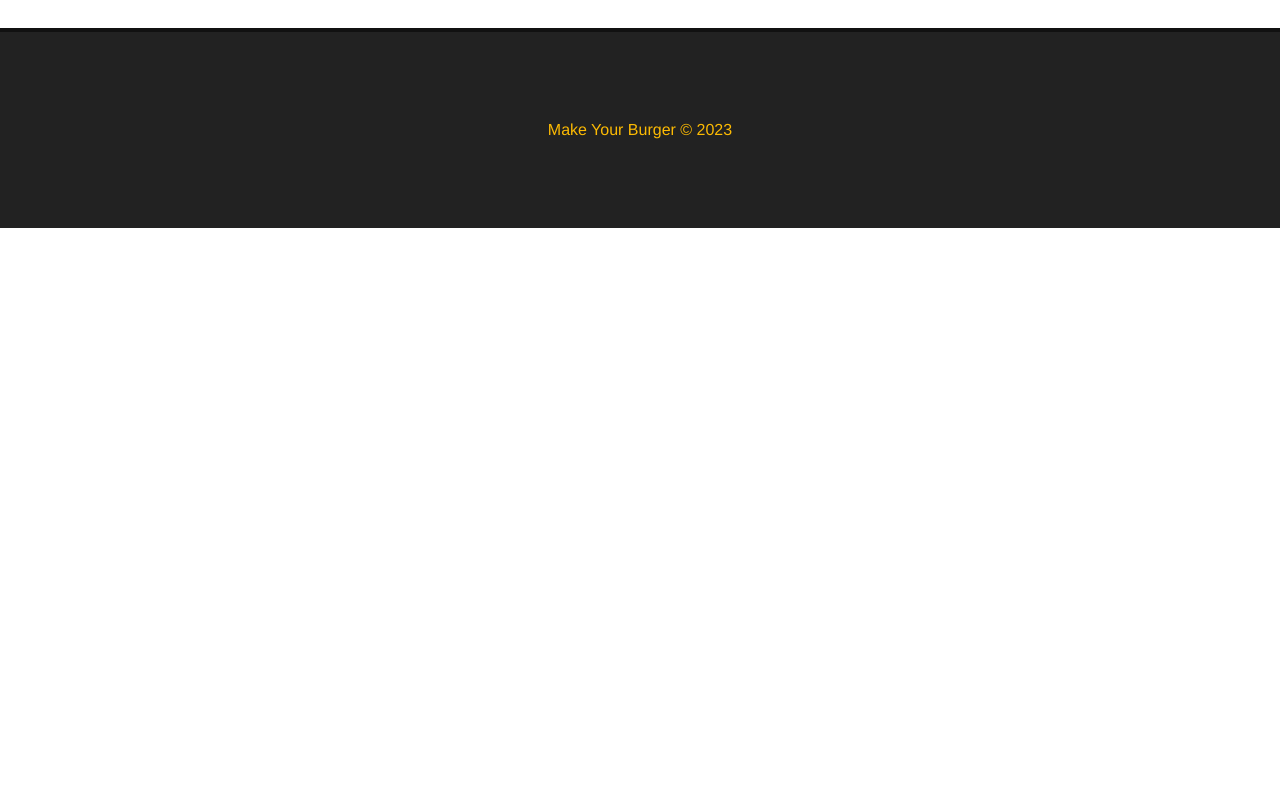
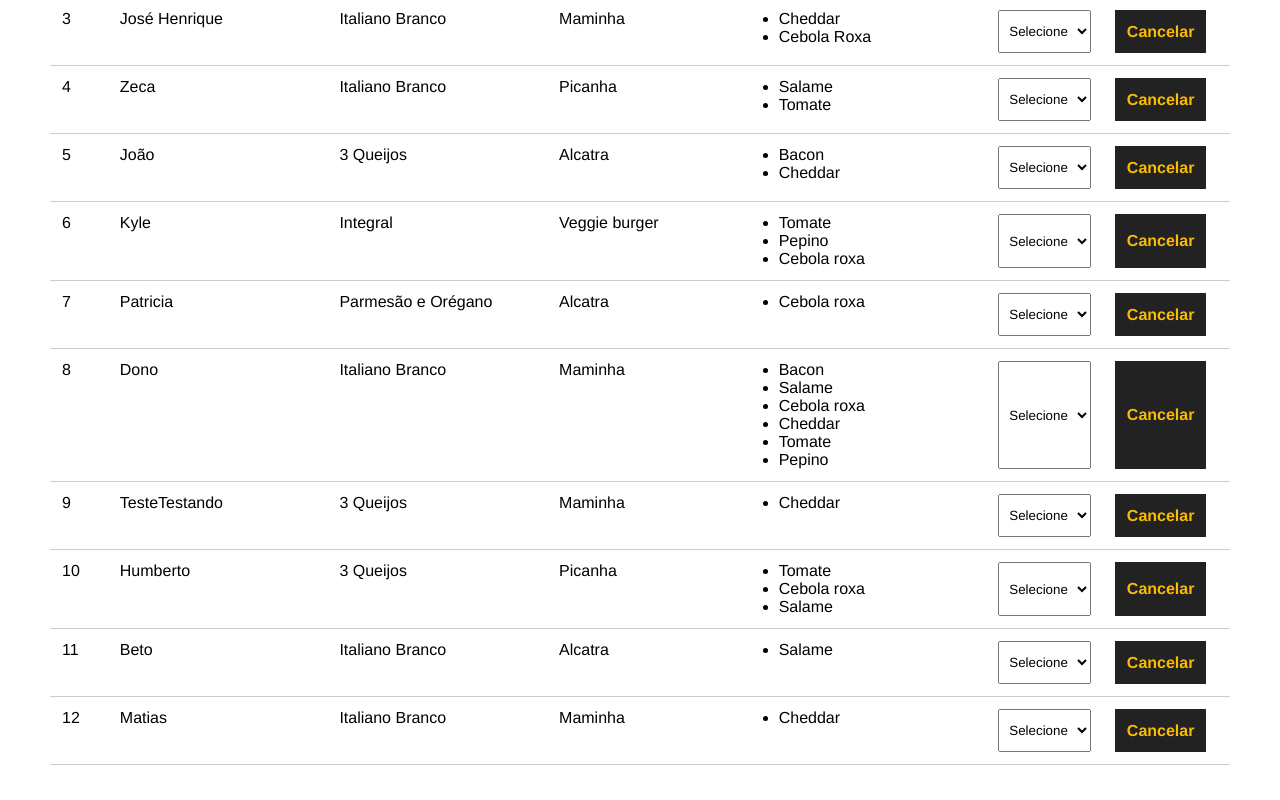
Before and after one commit to JoseHenriquePatrocinio/makeyourburger, a Vue app: page /pedidos in a window 1280 px wide. Shown: the part 400-1200 px from the top of the page. Before the commit the page ends 800 px from the top, so only its background shows below. Built offline with nearby package versions, Linux system fonts and the light colour scheme; data requests are answered from the project's data file.

Commit message:
feat: resgatando pedidos do banco de dados

```diff
--- a/db/db.json
+++ b/db/db.json
@@ -201,6 +201,16 @@
       ],
       "status": "Solicitado",
       "id": 11
+    },
+    {
+      "nome": "Matias",
+      "carne": "Maminha",
+      "pao": "Italiano Branco",
+      "opcionais": [
+        "Cheddar"
+      ],
+      "status": "Solicitado",
+      "id": 12
     }
   ]
 }
--- a/src/components/Dashboard.vue
+++ b/src/components/Dashboard.vue
@@ -11,15 +11,14 @@
             </div>
         </div>
         <div id="burger-table-rows">
-            <div class="burger-table-row">
-                <div class="order-number">1</div>
-                <div>João</div>
-                <div>Pão Italiano</div>
-                <div>Maminha</div>
+            <div class="burger-table-row" v-for="burger in burgers" :key="burger.id">
+                <div class="order-number">{{ burger.id }}</div>
+                <div>{{ burger.nome }}</div>
+                <div>{{ burger.pao }}</div>
+                <div>{{ burger.carne }}</div>
                 <div>
                     <ul>
-                        <li>Salame</li>
-                        <li>Tomate</li>
+                        <li v-for="(opcional,index) in burger.opcionais" :key="index">{{ opcional }}</li>
                     </ul>
                 </div>
                 <select name="status" id="status">
@@ -33,52 +32,70 @@
 
 <script>
 export default {
-    name: "Dashboard"
+    name: "Dashboard",
+    data() {
+        return {
+            burgers: null,
+            burger_id: null,
+            status: []
+        }
+    },
+    methods: {
+        async getPedidos() {
+            const req = await fetch("http://localhost:3000/burgers");
+            const data = await req.json();
+            this.burgers = data;
+
+            console.log(this.burgers)
+        }
+    },
+    mounted() {
+        this.getPedidos();
+    }
 }
 </script>
 
 <style scoped>
-
-#burger-table{
+#burger-table {
     max-width: 1200px;
     margin: 0 auto;
 }
 
 #burger-table-heading,
 #burger-table-rows,
-.burger-table-row{
+.burger-table-row {
     display: flex;
     flex-wrap: wrap;
 }
 
-#burger-table-heading{
+#burger-table-heading {
     font-weight: bold;
     padding: 12px;
     border-bottom: 3px solid #333;
 }
 
 #burger-table-heading div,
-.burger-table-row div{
+.burger-table-row div {
     width: 19%;
 }
 
-.burger-table-row{
+.burger-table-row {
     width: 100%;
     padding: 12px;
     border-bottom: 1px solid #CCC;
 }
 
 #burger-table-heading .order-id,
-.burger-table-row .order-number{
+.burger-table-row .order-number {
     width: 5%;
 }
 
-select{
+select {
     padding: 12px 6px;
     margin-right: 12px;
 }
 
-.delete-btn{
+.delete-btn {
     background-color: #222;
     color: #FCBA03;
     font-weight: bold;
@@ -90,10 +107,8 @@
     transition: .5s;
 }
 
-.delete-btn:hover{
+.delete-btn:hover {
     background-color: transparent;
     color: #222;
 }
-
-
 </style>
```
